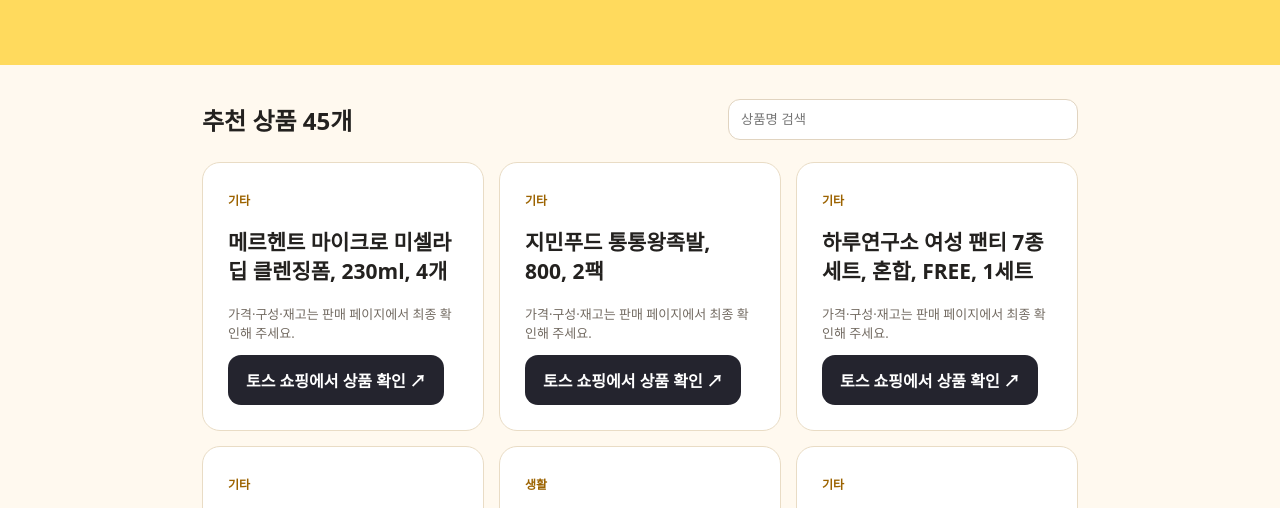
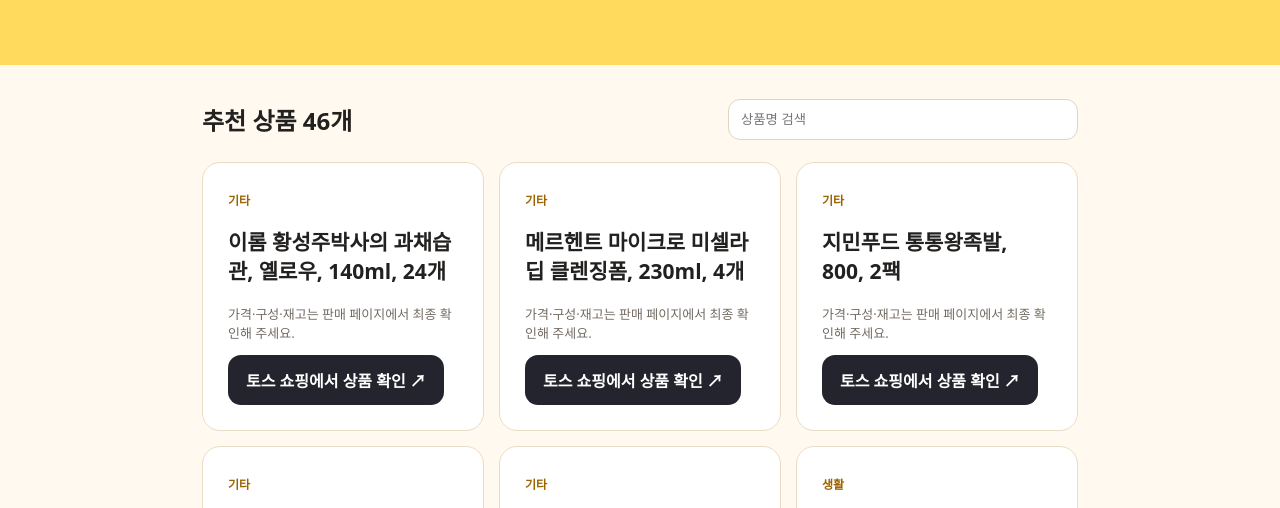
Before and after one commit to dajeongdamda-code/dealpick, a plain HTML site: page shop.html in a window 1280 px wide. Shown: the part 272-780 px from the top of the page. Drawn offline with Linux system fonts and the light colour scheme.

Commit message:
DealPick: add approved product links (newest first)

```diff
--- a/shop.html
+++ b/shop.html
@@ -3,6 +3,7 @@
 </head><body><header class="hero"><div class="wrap"><small>🛍️ TODAY'S DEALPICK · SHOP LINKS</small><h1>영상에서 본 상품,<br>여기서 확인하세요.</h1><p>오늘의 득템픽이 소개한 상품을 모았습니다. 구매 전 가격과 구성은 판매 페이지에서 다시 확인하세요.</p></div></header>
 <main class="wrap main"><div class="top"><h2>추천 상품 <span id="count"></span></h2><input id="search" placeholder="상품명 검색" aria-label="상품명 검색"></div><!-- DealPick newest-first order -->
 <div class="items" id="items">
+<article class="item"><span class="type">기타</span><h2>이롬 황성주박사의 과채습관, 옐로우, 140ml, 24개</h2><p>가격·구성·재고는 판매 페이지에서 최종 확인해 주세요.</p><a class="buy" target="_blank" rel="noopener noreferrer nofollow sponsored" href="https://toss.shopping/_m/3zdmKhjk">토스 쇼핑에서 상품 확인 ↗</a></article>
 <article class="item"><span class="type">기타</span><h2>메르헨트 마이크로 미셀라 딥 클렌징폼, 230ml, 4개</h2><p>가격·구성·재고는 판매 페이지에서 최종 확인해 주세요.</p><a class="buy" target="_blank" rel="noopener noreferrer nofollow sponsored" href="https://toss.shopping/_m/fLPzdQxw">토스 쇼핑에서 상품 확인 ↗</a></article>
 <article class="item"><span class="type">기타</span><h2>지민푸드 통통왕족발, 800, 2팩</h2><p>가격·구성·재고는 판매 페이지에서 최종 확인해 주세요.</p><a class="buy" target="_blank" rel="noopener noreferrer nofollow sponsored" href="https://toss.shopping/_m/hljFtv4">토스 쇼핑에서 상품 확인 ↗</a></article>
 <article class="item"><span class="type">기타</span><h2>하루연구소 여성 팬티 7종세트, 혼합, FREE, 1세트</h2><p>가격·구성·재고는 판매 페이지에서 최종 확인해 주세요.</p><a class="buy" target="_blank" rel="noopener noreferrer nofollow sponsored" href="https://toss.shopping/_m/FOAmvyEc">토스 쇼핑에서 상품 확인 ↗</a></article>
```
